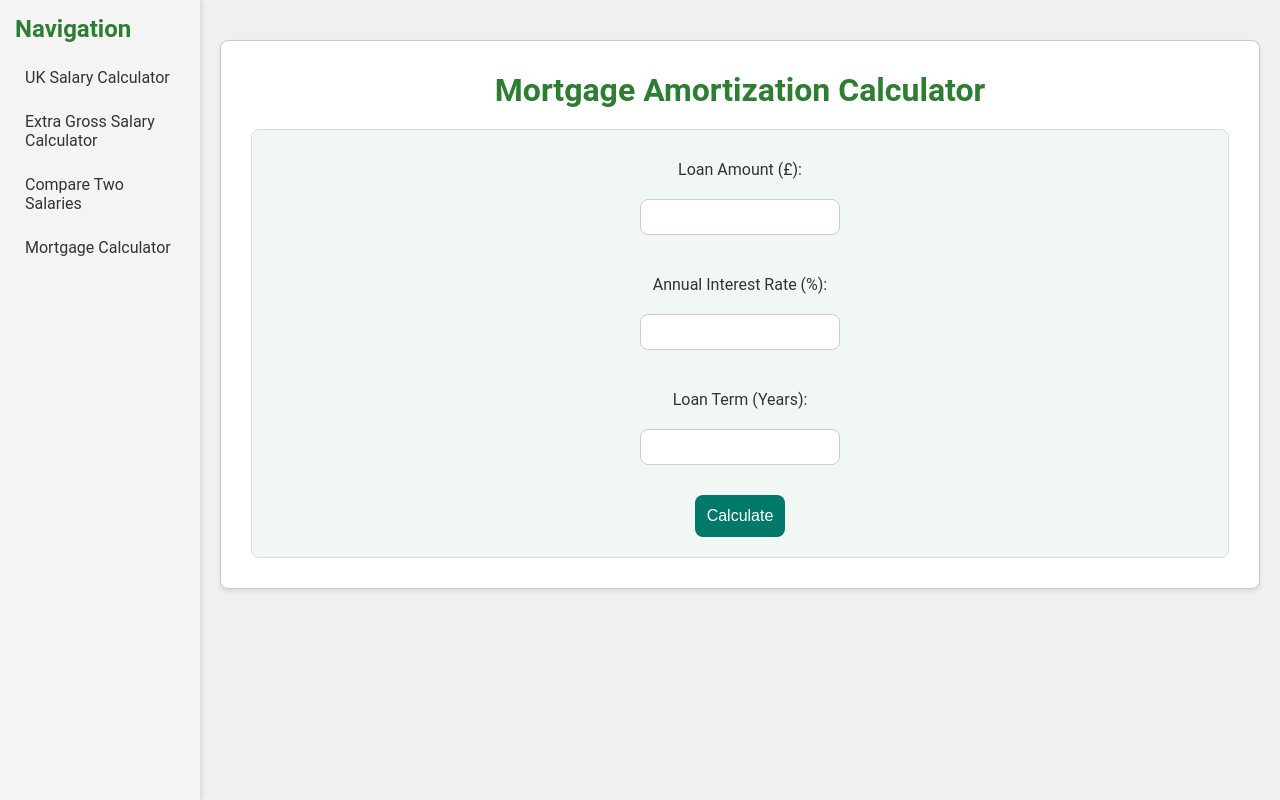
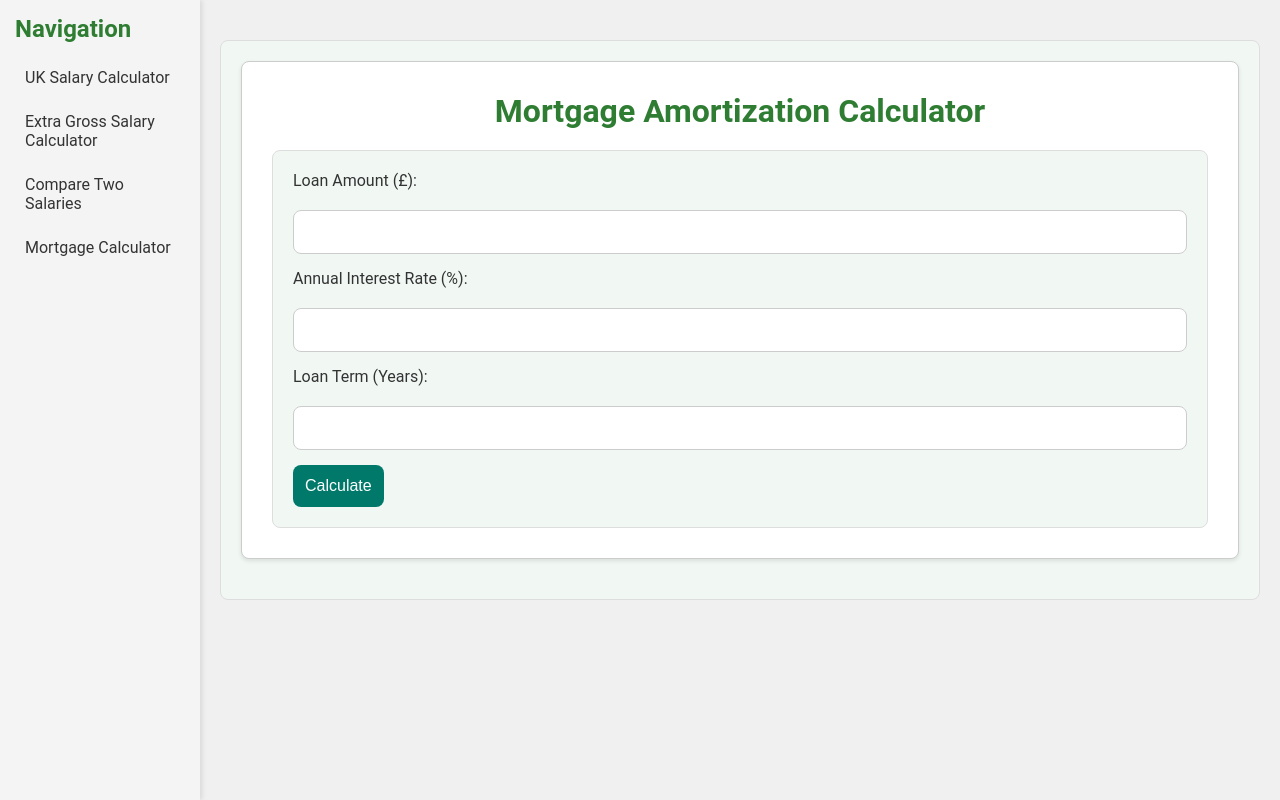
Before and after one commit to MozzyF/Calculator, a plain HTML site: page index.html in a window 1280 px wide. Both pictures are taken after a click on the link "Mortgage Calculator". Drawn offline with Linux system fonts and the light colour scheme.

Commit message:
Updated styles for mortgage calculator to match UK Salary Calculator layout

```diff
--- a/style.css
+++ b/style.css
@@ -95,7 +95,7 @@ form {
     display: flex;
     flex-direction: column;
     gap: 15px;
-    padding: 20px;
+    padding: 20px; /* Padding around the entire form */
     background-color: #f1f8f4; /* Very light green */
     border-radius: 8px;
     border: 1px solid #ddd;
@@ -115,6 +115,8 @@ input, select {
     font-size: 1rem;
     background-color: #fff;
     transition: border-color 0.3s ease;
+    width: 100%; /* Ensure inputs take full width */
+    text-align: left; /* Align text to the left */
 }
 
 /* Focus state for input and select elements */
@@ -297,6 +299,10 @@ tbody tr:nth-child(even) {
 /* Add styles for the mortgage calculator */
 #mortgage-calculator {
     margin-top: 20px;
+    padding: 20px;
+    background-color: #f1f8f4;
+    border: 1px solid #ddd;
+    border-radius: 8px;
 }
 
 #mortgage-calculator h1 {
@@ -306,17 +312,24 @@ tbody tr:nth-child(even) {
 #mortgage-calculator form {
     display: flex;
     flex-direction: column;
-    align-items: center;
+    gap: 15px;
+    align-items: flex-start;
 }
 
 #mortgage-calculator label {
-    margin: 10px 0 5px;
+    display: block;
+    text-align: left;
+    margin-bottom: 5px;
 }
 
 #mortgage-calculator input {
-    width: 200px;
-    padding: 8px;
-    margin-bottom: 15px;
+    width: 100%;
+    padding: 12px;
+    border: 1px solid #ccc;
+    border-radius: 8px;
+    font-size: 1rem;
+    background-color: #fff;
+    transition: border-color 0.3s ease;
 }
 
 #mortgageResults {
@@ -344,3 +357,21 @@ th, td {
 tbody tr:nth-child(even) {
     background-color: #f0f0f0; /* Light grey for alternate rows */
 }
+
+/* Add this CSS to align the loan fields to the left */
+#loanAmount, #interestRate, #loanTerm {
+    text-align: left; /* Align text to the left */
+}
+
+/* Ensure the labels are also aligned to the left */
+label {
+    display: block; /* Make labels block elements */
+    text-align: left; /* Align labels to the left */
+    margin-bottom: 5px; /* Add some space below the label */
+}
+
+/* Align all input fields and their labels to the left */
+input, select {
+    width: 100%; /* Ensure inputs take full width */
+    text-align: left; /* Align text to the left */
+}
```
